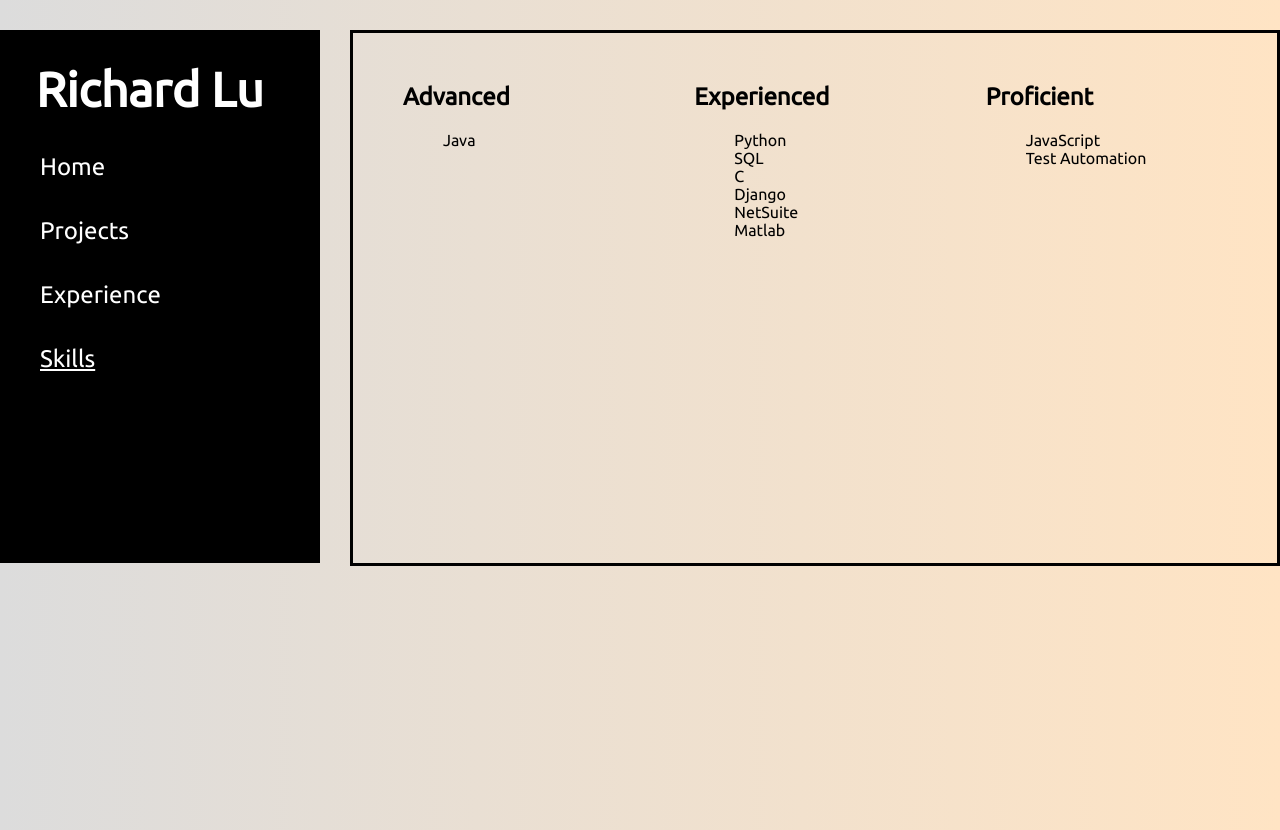
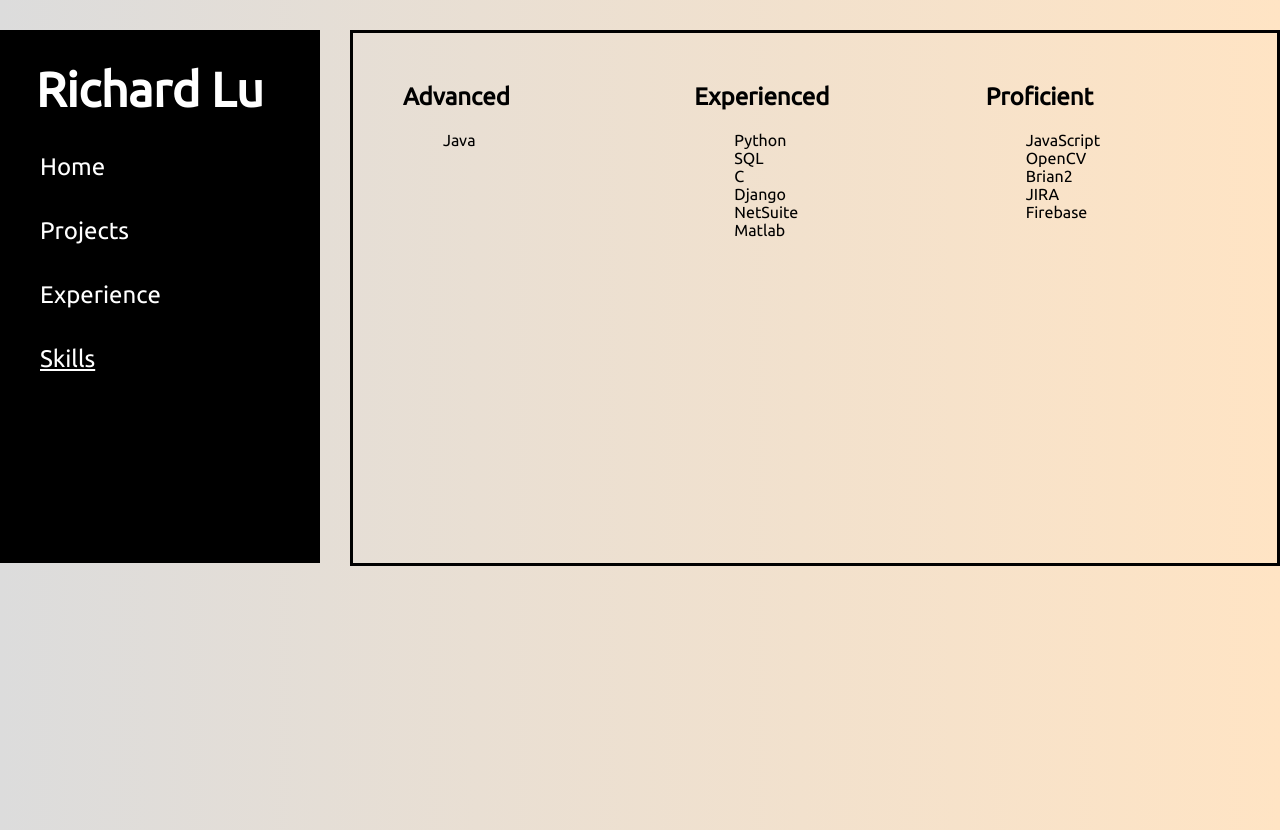
Before and after one commit to richardmlu/portfolio, a plain HTML site: page skills.html in a window 1280 px wide. Drawn offline with Linux system fonts and the light colour scheme; a web font is replaced by a local one.

Commit message:
updated skills

```diff
--- a/skills.html
+++ b/skills.html
@@ -39,7 +39,10 @@
 	  <h2>Proficient</h2>
 	    <ul>
 		  <li>JavaScript</li>
-		  <li>Test Automation</li>
+		  <li>OpenCV</li>
+		  <li>Brian2</li>
+		  <li>JIRA</li>
+		  <li>Firebase</li>
 		</ul>
     </div>
 	</div>
```
